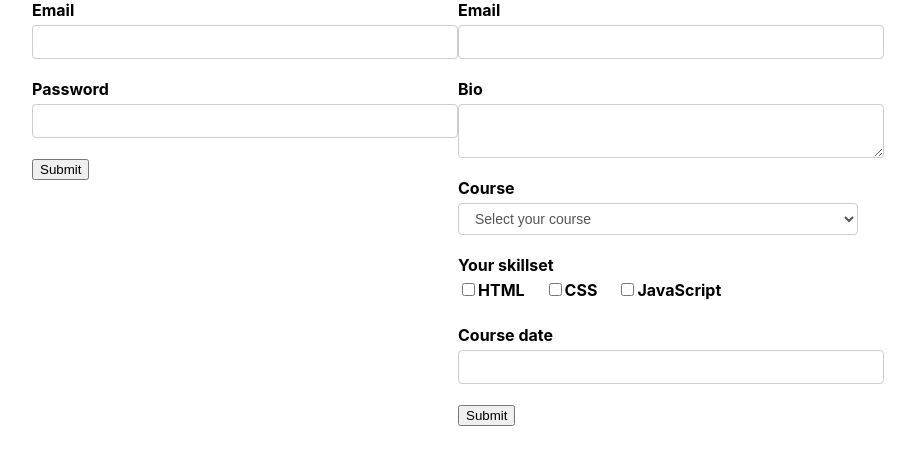
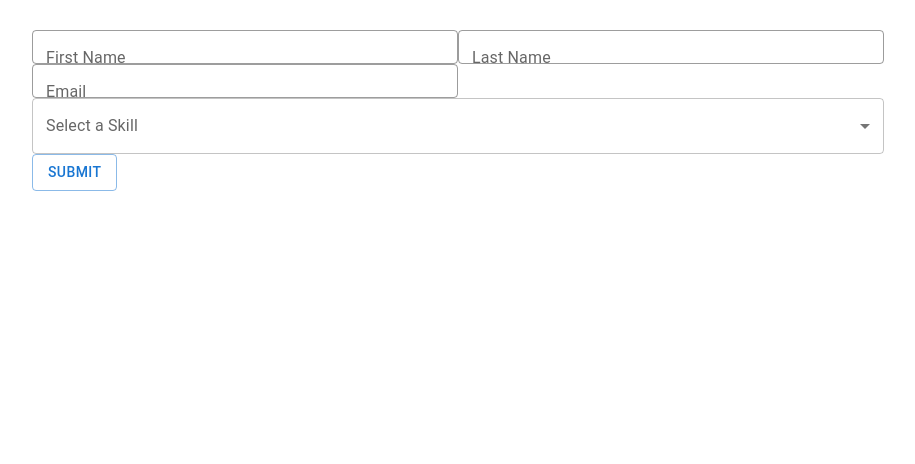
Before and after one commit to scottblanck/formik-demo, a React (Create React App) app: page / in a window 1280 px wide. Shown: the top 464 px of the page, without its empty margins (182-1097 px from the left). Built offline with nearby package versions, Linux system fonts and the light colour scheme.

Commit message:
Select component working

```diff
--- a/src/App.js
+++ b/src/App.js
@@ -1,24 +1,26 @@
 import React from "react";
 import "./App.css";
-import FormikContainer from "./components/FormikContainer";
 import YoutubeForm from "./components/examples-demo-form/YoutubeForm"; // Lots of examples
 import LoginForm from "./components/prebuilt-form-templates/LoginForm";
 import RegistrationForm from "./components/prebuilt-form-templates/RegistrationForm";
 import EnrollmentForm from "./components/prebuilt-form-templates/EnrollmentForm";
 
-// import { ChakraProvider } from "@chakra-ui/react";
+import FormikContainer from "./components/FormikContainer"; // Master template for vanilla-HTML components with Formik
+import FormikContainerMUI from "./components/FormikContainerMUI"; // Master template for MUI components with Formik
+import MuiTextFieldModel from "./components/examples-demo-form/MuiTextField-example";
 
 function App() {
   return (
-    // <ChakraProvider>
     <div className="App">
+      {/* <MuiTextFieldModel /> */}
+      <FormikContainerMUI />
+      {/* <FormikContainer /> */}
       {/* <YoutubeForm /> */}
-      {/* <FormikContainer /> */}
-      <LoginForm />
+      {/* <LoginForm /> */}
       {/* <RegistrationForm /> */}
-      <EnrollmentForm />
+      {/* <EnrollmentForm /> */}
+      {/* <MuiTextFieldModel /> */}
     </div>
-    // </ChakraProvider>
   );
 }
 
--- /dev/null
+++ b/src/components/FormikContainerMUI.jsx
@@ -0,0 +1,108 @@
+import React from "react";
+import { Container, TextField, Button } from "@mui/material";
+import { useFormik } from "formik"; // The useFormik hook allows us to pass Formik values to MUI
+import * as Yup from "yup";
+import MuiFormikField from "./MuiFormikField";
+import MuiFormikSelect from "./MuiFormikSelect";
+import MuiFormikRadio from "./MuiFormikRadio";
+
+// Test container to use Formik controls WITH MUI. Copy boilerplate code from here. - Scott
+//
+// To use these components:
+// npm install formik
+// npm install yup  (used for form field validation, very useful, docs on github)
+// npm install @mui/material @emotion/react @emotion/styled
+
+function FormikContainerMUI() {
+  // Options lists for dropdown, radio, and checkbox components
+  // (only needed if using those components)
+
+  const dropdownOptions = [
+    { key: "Option 1", value: "option1" },
+    { key: "Option 2", value: "option2" },
+    { key: "Option 3", value: "option3" },
+  ];
+  const radioOptions = [
+    { key: "Radio Option 1", value: "rOption1" },
+    { key: "Radio Option 2", value: "rOption2" },
+    { key: "Radio Option 3", value: "rOption3" },
+  ];
+  const checkboxOptions = [
+    { key: "Option 1", value: "cOption1" },
+    { key: "Option 2", value: "cOption2" },
+    { key: "Option 3", value: "cOption3" },
+  ];
+
+  // Validation schema for Yup
+  const validationSchema = Yup.object({
+    firstName: Yup.string().required("First name is required"),
+    lastName: Yup.string().required("Last name is required."),
+    email: Yup.string().email("Enter a valid email").required("Email required"),
+    selectSkills: Yup.string().required("Please select a skill"),
+    // selectRadio: Yup.string().required("Please select a skill"),
+    // phone: Yup.number()
+    //   .integer()
+    //   .typeError("Please enter a valid phone number.")
+    //   .required("Required"),
+  });
+
+  const formik = useFormik({
+    initialValues: {
+      firstName: "",
+      lastName: "",
+      email: "",
+      selectSkills: "",
+    },
+    onSubmit: (values) => {
+      console.log("Form submitted.");
+      console.log(values);
+      // console.log(JSON.stringify(values));
+    },
+    validationSchema: validationSchema,
+  });
+
+  return (
+    <Container maxWidth="md">
+      <form onSubmit={formik.handleSubmit} style={{ marginTop: 30 }}>
+        <MuiFormikField
+          // The field value can be any MUI component type with SELF CLOSING TAGS (simple components)
+          // NOTE: You can pass along ANY additional MUI component props as well.
+          field={TextField}
+          name="firstName"
+          label="First Name"
+          formik={formik}
+        />
+        <MuiFormikField
+          field={TextField}
+          name="lastName"
+          label="Last Name"
+          formik={formik}
+        />
+        <MuiFormikField
+          field={TextField}
+          name="email"
+          label="Email"
+          formik={formik}
+        />
+        <MuiFormikSelect
+          name="selectSkills"
+          label="Select a Skill"
+          formik={formik}
+          options={dropdownOptions}
+        />
+        {/* <MuiFormikRadio
+          name="radioChoice"
+          label="Choose One"
+          formik={formik}
+          options={radioOptions}
+        /> */}
+
+        <Button type="submit" variant="outlined">
+          Submit
+        </Button>
+      </form>
+    </Container>
+  );
+}
+
+export default FormikContainerMUI;
--- a/src/components/FormikControl.js
+++ b/src/components/FormikControl.js
@@ -5,11 +5,19 @@ import Select from "./Select";
 import RadioButtons from "./RadioButtons";
 import CheckboxGroup from "./CheckboxGroup";
 import DatePicker from "./DatePicker";
-import ChakraInput from "./ChakraInput";
+
+// Use this component for ALL formik objects
+//
+// PROPS TO PASS IN:
+// label
+// name
+// options - for select,radio, checkbox groups
+//
 
 function FormikControl(props) {
   const { control, ...rest } = props;
   switch (control) {
+    // ******* Vanilla HTML Components **********
     case "input":
       return <Input {...rest} />;
     case "textarea":
@@ -20,10 +28,10 @@ function FormikControl(props) {
       return <RadioButtons {...rest} />;
     case "checkbox":
       return <CheckboxGroup {...rest} />;
+
+    // ************* DatePicker *****************
     case "date":
       return <DatePicker {...rest} />;
-    case "chakraInput":
-      return <ChakraInput {...rest} />;
     default:
       return null;
   }
--- /dev/null
+++ b/src/components/MuiFormikField.jsx
@@ -0,0 +1,23 @@
+import React from "react";
+import { TextField } from "@mui/material";
+
+function MuiFormikField(props) {
+  const { name, label, formik, ...rest } = props;
+  // console.log(rest);
+
+  return (
+    <props.field
+      id={name}
+      name={name}
+      label={label}
+      value={formik.values ? formik.values[name] : null}
+      onChange={formik.handleChange}
+      error={formik.touched[name] && Boolean(formik.errors[name])}
+      helperText={formik.touched[name] && formik.errors[name]}
+      onBlur={formik.handleBlur}
+      {...rest}
+    />
+  );
+}
+
+export default MuiFormikField;
--- /dev/null
+++ b/src/components/MuiFormikRadio.jsx
@@ -0,0 +1,45 @@
+import React from "react";
+import {
+  FormControl,
+  FormLabel,
+  FormControlLabel,
+  RadioGroup,
+  Radio,
+} from "@mui/material";
+
+function MuiFormikRadio(props) {
+  const { name, label, formik, options, ...rest } = props;
+  const labelid = label + "-label";
+  // console.log(rest);
+
+  return (
+    <div>
+      <FormControl fullWidth>
+        <FormLabel id={labelid}>{label}</FormLabel>
+        <RadioGroup
+          area-aria-labelledby={labelid}
+          name={name}
+          label={label}
+          value={formik.values[name]}
+          onChange={formik.handleChange}
+          error={formik.touched[name] && Boolean(formik.errors[name])}
+          onBlur={formik.handleBlur}
+          {...rest}
+        >
+          {options.map((option) => {
+            return (
+              <FormControlLabel
+                value={option.value}
+                control={<Radio />}
+                key={option.key}
+                label={option.key}
+              />
+            );
+          })}
+        </RadioGroup>
+      </FormControl>
+    </div>
+  );
+}
+
+export default MuiFormikRadio;
--- /dev/null
+++ b/src/components/MuiFormikSelect.jsx
@@ -0,0 +1,43 @@
+import React from "react";
+import {
+  FormControl,
+  FormHelperText,
+  MenuItem,
+  Select,
+  InputLabel,
+} from "@mui/material";
+
+function MuiFormikSelect(props) {
+  const { name, label, formik, options, ...rest } = props;
+  const labelid = label + "-label";
+  // console.log(rest);
+
+  return (
+    <div>
+      <FormControl fullWidth>
+        <InputLabel id={labelid}>{label}</InputLabel>
+        <Select
+          labelId={labelid}
+          id={name}
+          name={name}
+          label={label}
+          value={formik.values[name]}
+          onChange={formik.handleChange}
+          error={formik.touched[name] && Boolean(formik.errors[name])}
+          onBlur={formik.handleBlur}
+          {...rest}
+        >
+          {options.map((option) => {
+            return (
+              <MenuItem key={option.value} value={option.value}>
+                {option.value}
+              </MenuItem>
+            );
+          })}
+        </Select>
+      </FormControl>
+    </div>
+  );
+}
+
+export default MuiFormikSelect;
--- /dev/null
+++ b/src/components/examples-demo-form/MuiTextField-example.jsx
@@ -0,0 +1,69 @@
+import React from "react";
+import { TextField, Button, Container } from "@mui/material";
+import { useFormik } from "formik";
+import * as Yup from "yup";
+
+// Example textfield with Formik
+
+const validationSchema = Yup.object({
+  firstName: Yup.string().required("First name is required"),
+  lastName: Yup.string().required("Last name is required."),
+  email: Yup.string().email("Enter a valid email").required("Email required"),
+});
+
+function MuiTextFieldModel(props) {
+  const formik = useFormik({
+    initialValues: {
+      firstName: "",
+      lastName: "",
+      email: "",
+    },
+    onSubmit: (values) => {
+      console.log("Form submitted.");
+      console.log(JSON.stringify(values));
+    },
+    validationSchema: validationSchema,
+  });
+
+  return (
+    <Container maxWidth="md">
+      <form onSubmit={formik.handleSubmit}>
+        <TextField
+          id="firstName"
+          name="firstName"
+          label="First Name"
+          value={formik.values.firstName}
+          onChange={formik.handleChange}
+          error={formik.touched.firstName && Boolean(formik.errors.firstName)}
+          helperText={formik.touched.firstName && formik.errors.firstName}
+          onBlur={formik.handleBlur}
+        />
+        <TextField
+          id="lastName"
+          name="lastName"
+          label="Last Name"
+          value={formik.values.lastName}
+          onChange={formik.handleChange}
+          error={formik.touched.lastName && Boolean(formik.errors.lastName)}
+          helperText={formik.touched.lastName && formik.errors.lastName}
+          onBlur={formik.handleBlur}
+        />
+        <TextField
+          id="email"
+          name="email"
+          label="Email"
+          value={formik.values.email}
+          onChange={formik.handleChange}
+          error={formik.touched.email && Boolean(formik.errors.email)}
+          helperText={formik.touched.email && formik.errors.email}
+          onBlur={formik.handleBlur}
+        />
+        <Button type="submit" variant="outlined">
+          Submit
+        </Button>
+      </form>
+    </Container>
+  );
+}
+
+export default MuiTextFieldModel;
```
Also changed, not shown: src/components/MuiTextField.jsx (added, +21 -0 lines), src/components/Select.js (+12 -11 lines), src/components/examples-demo-form/UIChakraInput.js (renamed from src/components/ChakraInput.js).
